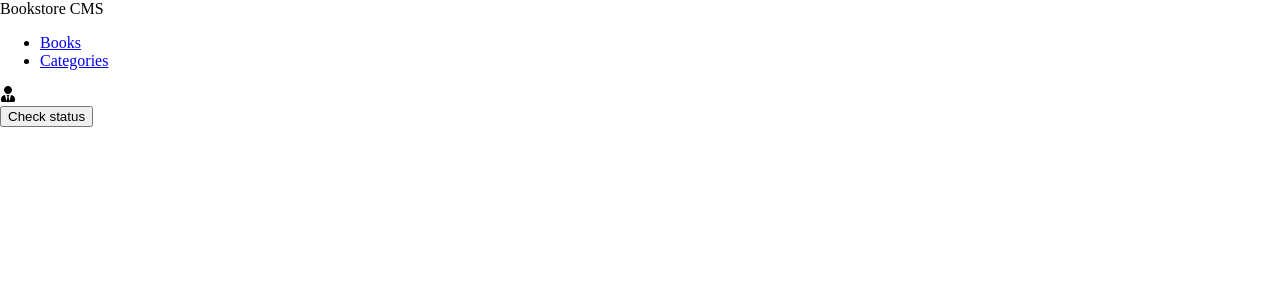
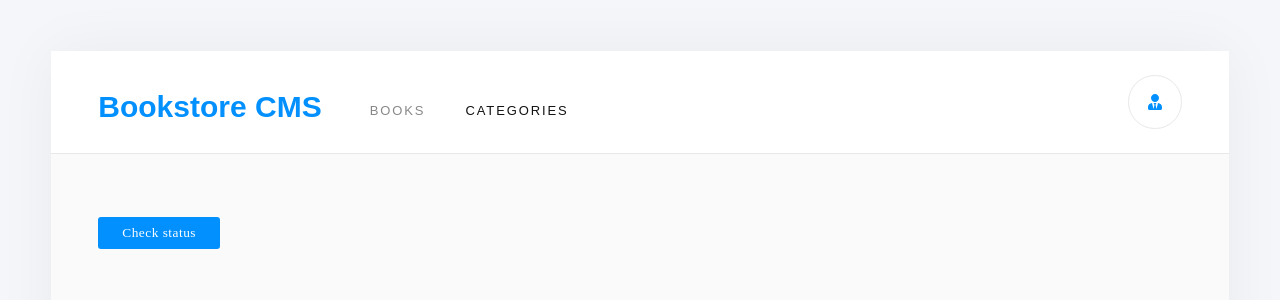
Before and after one commit to asifaminisonline/Bookstore, a React (Create React App) app: page /categories in a window 1280 px wide. Shown: the top 300 px of the page. Built offline with nearby package versions, Linux system fonts and the light colour scheme.

Commit message:
Add styles to Bookstore

```diff
--- a/src/index.css
+++ b/src/index.css
@@ -1,3 +1,335 @@
 body {
   margin: 0;
+  font-family:
+    -apple-system,
+    BlinkMacSystemFont,
+    'Segoe UI',
+    'Roboto',
+    'Oxygen',
+    'Ubuntu',
+    'Cantarell',
+    'Fira Sans',
+    'Droid Sans',
+    'Helvetica Neue',
+    sans-serif;
+  -webkit-font-smoothing: antialiased;
+  -moz-osx-font-smoothing: grayscale;
+  padding: 4%;
+  background-color: #f5f6fa;
 }
+
+* {
+  margin: 0;
+  padding: 0;
+}
+
+#root {
+  margin: 0;
+  padding: 0 0 8%;
+  border-radius: 4px;
+  box-shadow: 0 0 60px 0 rgb(0 0 0 / 5%);
+  background-color: #fafafa;
+}
+
+nav {
+  display: flex;
+  flex-direction: row;
+  width: 100%;
+  gap: 3em;
+  align-items: center;
+}
+
+.nav-bar {
+  padding: 24px 4%;
+  background-color: #fff;
+  border-bottom: 1px solid #e8e8e8;
+  display: flex;
+  align-items: center;
+  grid-gap: 40px;
+  gap: 40px;
+}
+
+.nav-brand {
+  font-family: "Montserrat", sans-serif;
+  font-size: 1.875rem;
+  font-weight: 700;
+  color: #0290ff;
+  padding-top: 10px;
+}
+
+a {
+  text-decoration: none;
+}
+
+.nav-links {
+  display: flex;
+  flex-grow: 1;
+  list-style-type: none;
+  grid-gap: 40px;
+  gap: 40px;
+  padding-top: 15px;
+}
+
+.nav-link {
+  opacity: 0.5;
+  font-family: "Montserrat", sans-serif;
+  font-size: 0.813rem;
+  color: #121212;
+  letter-spacing: 1.9px;
+  text-transform: uppercase;
+}
+
+.active-link {
+  opacity: 1;
+  color: #121212;
+}
+
+.icon-button {
+  cursor: pointer;
+  width: 2.813rem;
+  height: 2.813rem;
+  border-radius: 50%;
+  border: 1px solid #e8e8e8;
+  background-color: #fff;
+  padding: 0.2em;
+  display: flex;
+  align-items: center;
+  justify-content: center;
+  margin-left: auto;
+  margin-right: 0;
+}
+
+.primary-color {
+  color: #0290ff;
+}
+
+.container {
+  padding: 4%;
+}
+
+.books {
+  list-style-type: none;
+  margin: 0;
+  padding: 0;
+  display: flex;
+  flex-direction: column;
+  grid-gap: 0.938rem;
+  gap: 0.938rem;
+}
+
+.book {
+  background-color: #fff;
+  border-radius: 4px;
+  border: 1px solid #e8e8e8;
+  padding: 2rem;
+}
+
+.book-content {
+  display: flex;
+  justify-content: space-between;
+}
+
+.book-info {
+  display: flex;
+  flex-direction: column;
+  width: 100%;
+}
+
+.book-category {
+  font-family: "Montserrat", sans-serif;
+  font-size: 0.875rem;
+  opacity: 0.5;
+  text-transform: capitalize;
+}
+
+.book-title {
+  margin-top: 0.188rem;
+  font-size: 1.375rem;
+  letter-spacing: -0.2px;
+  text-transform: capitalize;
+}
+
+.book-author {
+  font-size: 0.875rem;
+  font-weight: 300;
+  color: #4386bf;
+  text-transform: capitalize;
+}
+
+.book-category,
+.book-title {
+  font-weight: 700;
+  color: #121212;
+}
+
+.book-author,
+.book-title {
+  font-family: "Roboto Slab", serif;
+}
+
+.action-buttons {
+  display: flex;
+  align-items: center;
+  margin-top: 1.313rem;
+}
+
+.progress-container {
+  display: flex;
+  align-items: center;
+}
+
+.circular-progress-container {
+  width: 5.625rem;
+  height: 5.625rem;
+  padding: 0.63rem 2.625rem 0.75rem 0.75rem;
+  display: flex;
+  justify-content: center;
+  align-items: center;
+}
+
+.percent-complete {
+  font-size: 2rem;
+}
+
+.completed {
+  font-size: 0.875rem;
+  opacity: 0.5;
+  text-transform: capitalize;
+}
+
+.completed,
+.percent-complete {
+  font-family: "Montserrat", sans-serif;
+  color: #121212;
+}
+
+.progress-divider {
+  width: 0.125rem;
+  height: 4.375rem;
+  margin: 0 3.688rem 0 4.938rem;
+  background-color: #e8e8e8;
+}
+
+.current-chapter-container {
+  display: flex;
+  flex-direction: column;
+  grid-gap: 20px;
+  gap: 20px;
+  width: 14rem;
+}
+
+.current-chapter-label {
+  font-size: 0.813rem;
+  opacity: 0.5;
+}
+
+.current-chapter {
+  margin-top: 0.438rem;
+  font-size: 1rem;
+  letter-spacing: -0.4px;
+}
+
+.current-chapter,
+.current-chapter-label {
+  font-family: "Roboto Slab", serif;
+  font-weight: 300;
+  color: #121212;
+}
+
+.primary-button {
+  cursor: pointer;
+  border: none;
+  background-color: #0290ff;
+  border-radius: 3px;
+  padding: 8px 24px;
+  font-family: "Roboto Slab", serif;
+  font-weight: 300;
+  letter-spacing: 0.5px;
+  color: #fff;
+}
+
+.button-outline {
+  font-family: "Roboto Slab", serif;
+  background-color: transparent;
+  border: none;
+  color: #4386bf;
+  font-size: 0.875rem;
+  font-weight: 300;
+  align-items: center;
+  cursor: pointer;
+}
+
+.vertical-divider {
+  width: 0.125rem;
+  height: 1.5rem;
+  background-color: #e8e8e8;
+  margin: 0 1rem;
+}
+
+.horizontal-divider {
+  height: 0.125rem;
+  background-color: #e8e8e8;
+  width: 100%;
+  margin: 2.5rem 0 1.813rem;
+}
+
+.form-title {
+  font-size: 1.25rem;
+  font-weight: 700;
+  letter-spacing: -0.18px;
+  color: #888;
+  text-transform: uppercase;
+}
+
+.form-title,
+.input {
+  font-family: "Montserrat", sans-serif;
+}
+
+.add-form {
+  margin-top: 20px;
+  display: flex;
+  grid-gap: 32px;
+  gap: 32px;
+}
+
+.title-input,
+.author-input {
+  width: 25%;
+}
+
+.option-input {
+  width: 20%;
+}
+
+.input {
+  padding: 12px;
+  border-radius: 4px;
+  border: 1px solid #e8e8e8;
+  background-color: #fff;
+  font-size: 1rem;
+  letter-spacing: -0.15px;
+  color: #121212;
+}
+
+.primary-button-big {
+  cursor: pointer;
+  width: 20%;
+  padding: 12px;
+  border-radius: 3px;
+  background-color: #0290ff;
+  border: none;
+  letter-spacing: 0.5px;
+  color: #fff;
+  font-size: 0.813rem;
+  font-weight: 700;
+  font-family: "Roboto Slab", serif;
+  text-transform: uppercase;
+}
+
+.category {
+  margin-top: 1em !important;
+  margin-bottom: 1em !important;
+  text-transform: capitalize;
+  font-weight: 900;
+}
```
